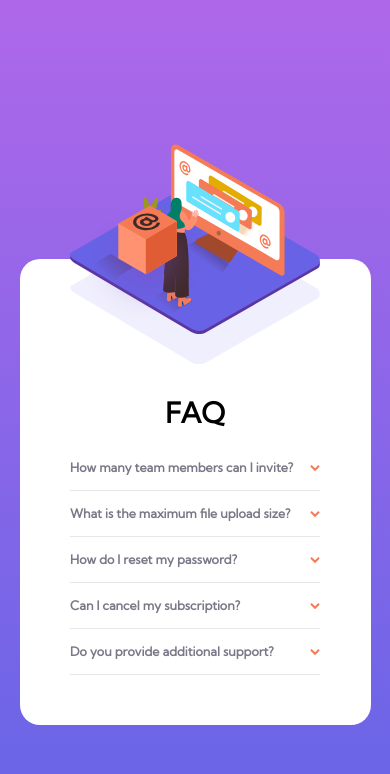
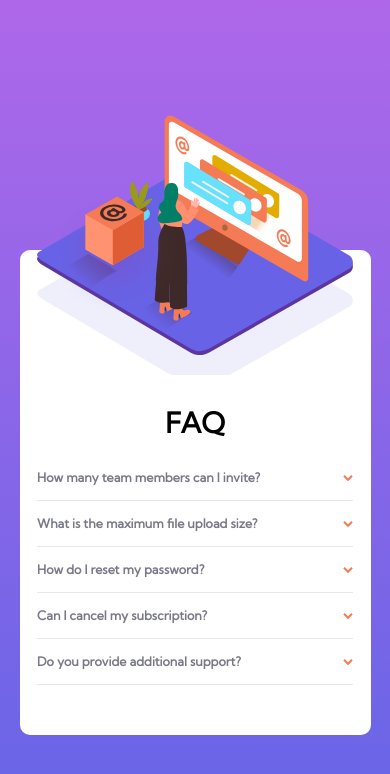
Before and after one commit to philosophy-flow/faq-accordion-card, a plain HTML site: page index.html in a window 390 px wide. Drawn offline with Linux system fonts and the light colour scheme.

Commit message:
changing smallest query

```diff
--- a/styles.css
+++ b/styles.css
@@ -186,19 +186,19 @@ body {
 }
 
 @media only screen and (max-width: 415px) {
-  .card {border-radius: 20px; min-height: 175px}
+  .card {border-radius: 20px; min-height: 175px; border-radius: 10px;}
 
-  .card-left, .card-right {width: 250px;}
+  .card-left, .card-right {width: 90%;}
 
   .card-left {
-    background-position: top -140px left 0px;
-    min-height: 106px;
+    background-position: top -170px left 0px;
+    min-height: 125px;
   }
 
   .image-hidden {overflow: visible;}
 
   .image-hidden img {
-    top: -115px;
+    top: -135px;
   }
 
   .card-right h4 {
```
